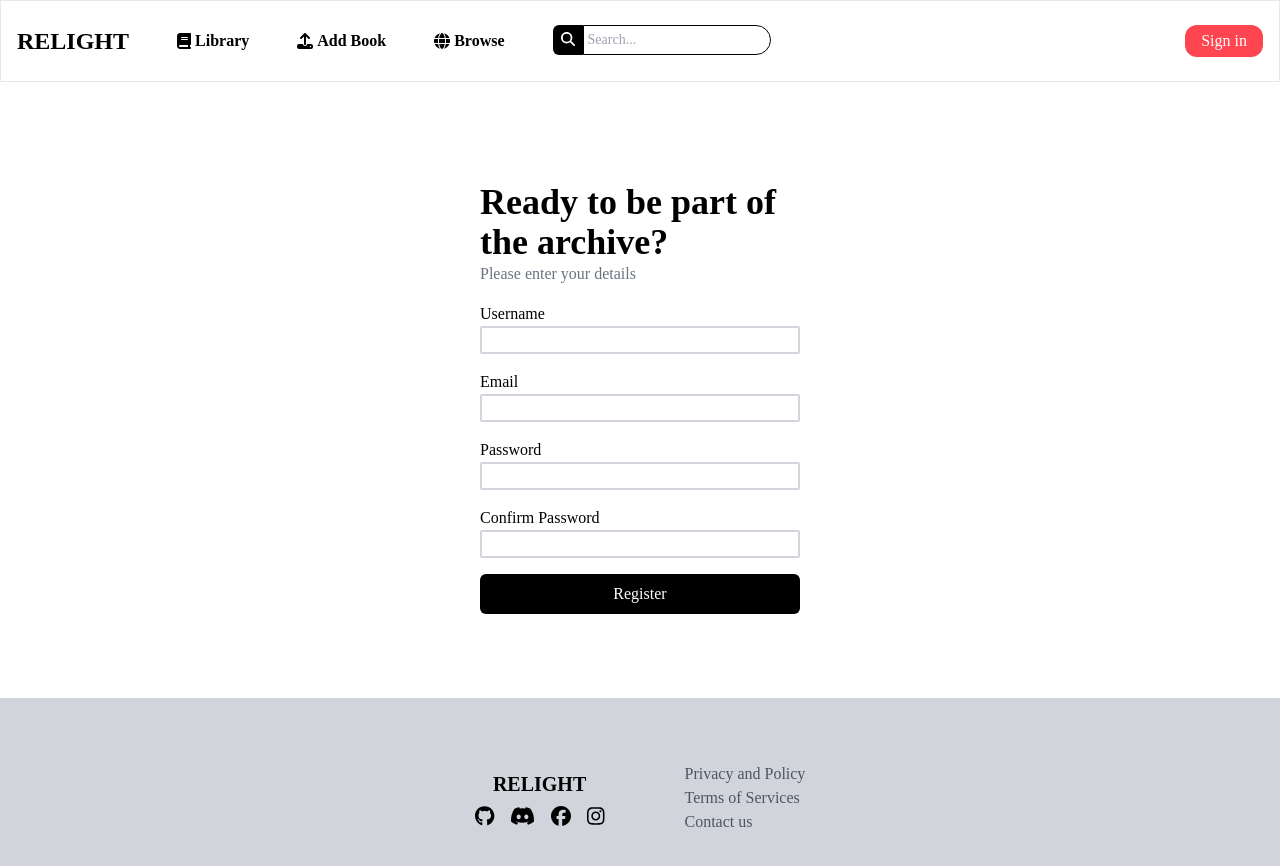
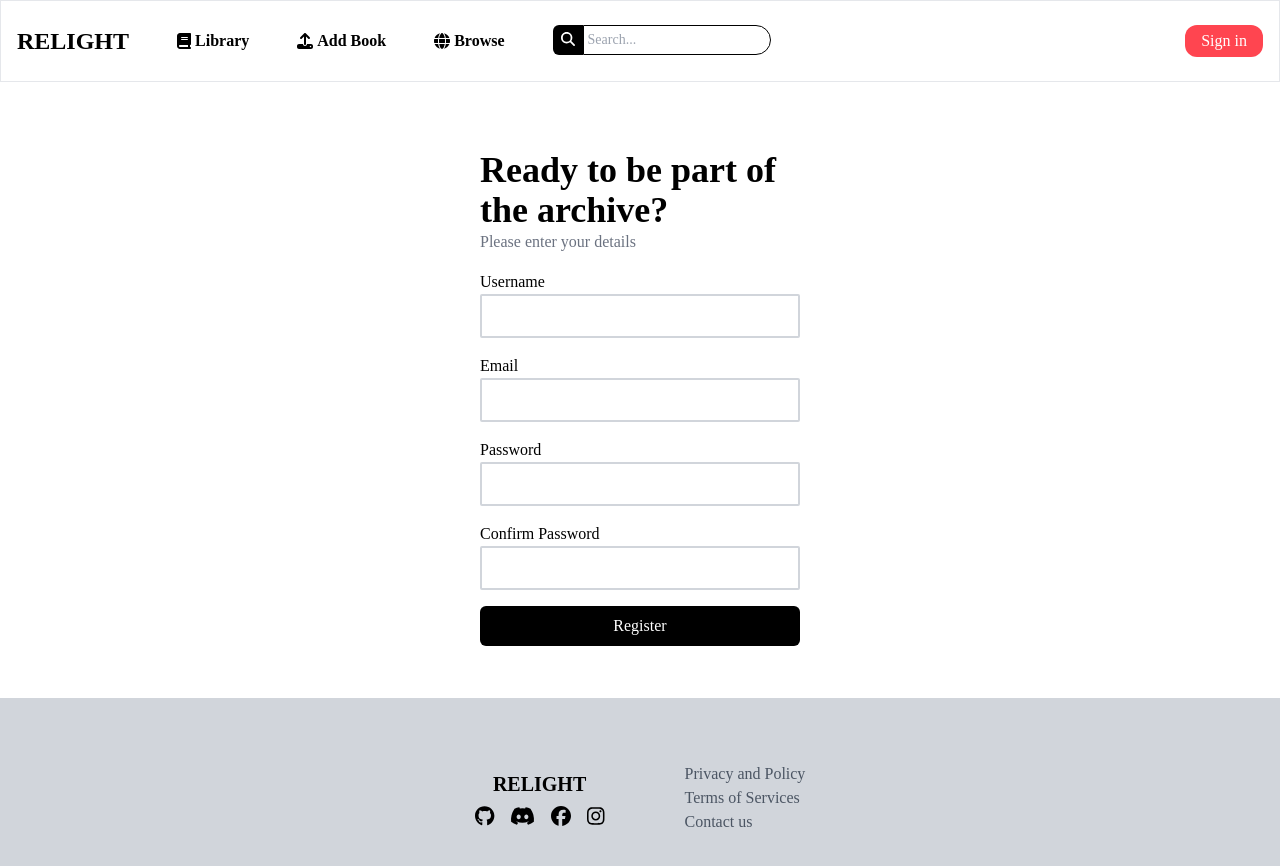
Before and after one commit to kkumber/RELIGHT, a React (Vite) app: page /register in a window 1280 px wide. Shown: the top 866 px of the page. Built offline with nearby package versions, Linux system fonts and the light colour scheme; a web font is replaced by a local one.

Commit message:
padding for auth forms

```diff
--- a/src/components/Forms/AuthForm.tsx
+++ b/src/components/Forms/AuthForm.tsx
@@ -75,7 +75,7 @@ const AuthForm = ({ action }: Prop) => {
                 required={true}
                 value={loginData.username}
                 onChange={handleChangeLoginData}
-                className="rounded-sm border-2 border-gray-300"
+                className="rounded-sm border-2 border-gray-300 p-2"
               />
             </div>
             <div className="flex flex-col">
@@ -86,7 +86,7 @@ const AuthForm = ({ action }: Prop) => {
                 required={true}
                 value={loginData.password}
                 onChange={handleChangeLoginData}
-                className="rounded-sm border-2 border-gray-300"
+                className="rounded-sm border-2 border-gray-300 p-2"
               />
             </div>
             <Link to={"*"} className="text-end underline text-blue-500">
@@ -124,7 +124,7 @@ const AuthForm = ({ action }: Prop) => {
                 required={true}
                 value={registerData.username}
                 onChange={handleChangeRegisterData}
-                className="rounded-sm border-2 border-gray-300"
+                className="rounded-sm border-2 border-gray-300 p-2"
               />
             </div>
             <div className="flex flex-col">
@@ -134,7 +134,7 @@ const AuthForm = ({ action }: Prop) => {
                 name="email"
                 value={registerData.email}
                 onChange={handleChangeRegisterData}
-                className="rounded-sm border-2 border-gray-300"
+                className="rounded-sm border-2 border-gray-300 p-2"
               />
             </div>
             <div className="flex flex-col">
@@ -145,18 +145,18 @@ const AuthForm = ({ action }: Prop) => {
                 required={true}
                 value={registerData.password1}
                 onChange={handleChangeRegisterData}
-                className="rounded-sm border-2 border-gray-300"
+                className="rounded-sm border-2 border-gray-300 p-2"
               />
             </div>
             <div className="flex flex-col">
-              <label htmlFor="password2">Confirm Password </label>
+              <label htmlFor="password2 ">Confirm Password </label>
               <input
                 type="password"
                 name="password2"
                 required={true}
                 value={registerData.password2}
                 onChange={handleChangeRegisterData}
-                className="rounded-sm border-2 border-gray-300"
+                className="rounded-sm border-2 border-gray-300 p-2"
               />
             </div>
             <button
--- a/src/pages/Subpages/Details.tsx
+++ b/src/pages/Subpages/Details.tsx
@@ -48,7 +48,7 @@ const Details = () => {
 
   const handleBookmark = async () => {
     await postData(`library/books/details/${slug}/likes/`, {});
-    getBookDetails();
+    fetchBookDetails(bookURL);
   };
 
   const handleCommentSubmit = async (e: React.FormEvent) => {
```
